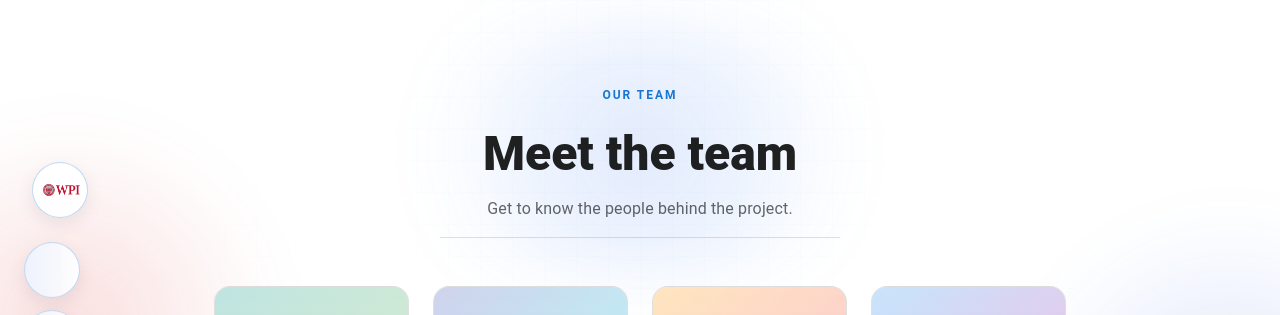
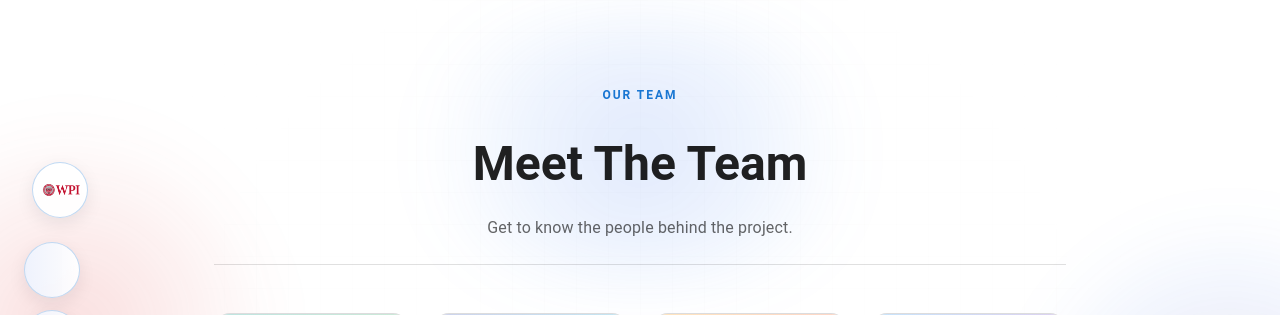
Before and after one commit to zoefisk/mqp-showcase-site, a Next.js app: page /meet-the-team in a window 1280 px wide. Shown: the top 315 px of the page. Built offline with nearby package versions, Linux system fonts and the light colour scheme; some icons are missing.

Commit message:
create reusable component for the page header and replace pages so that they use it

```diff
--- a/src/app/graph-editor/page.tsx
+++ b/src/app/graph-editor/page.tsx
@@ -2,33 +2,16 @@ import * as React from "react";
 import { Divider, Stack, Typography } from "@mui/material";
 import PageShell from "@/components/layout/PageShell";
 import VegaGraphEditor from "@/components/vega/VegaGraphEditor";
+import PageHeader from "@/components/PageHeader";
 
 export default function GraphEditorPage() {
     return (
         <PageShell maxWidth="lg">
-            <Stack spacing={3} alignItems="center" mb={6}>
-                {/* subtle eyebrow label */}
-                <Typography
-                    variant="overline"
-                    sx={{
-                        letterSpacing: 2,
-                        fontWeight: 700,
-                        color: "primary.main",
-                    }}
-                >
-                    MAKE YOUR OWN RRNL
-                </Typography>
-
-                <Typography variant="h3" fontWeight={700}>
-                    Graph Editor
-                </Typography>
-
-                <Typography color="text.secondary" textAlign="center">
-                    Build and customize reference range number lines from RRNL input properties.
-                </Typography>
-
-                <Divider sx={{ width: "100%" }} />
-            </Stack>
+                <PageHeader
+                    eyebrowLabel={"MAKE YOUR OWN RRNL"}
+                    mainHeader={"Graph Editor"}
+                    subheader={"Build and customize reference range number lines from RRNL input properties."}
+                />
 
             <VegaGraphEditor />
         </PageShell>
--- a/src/app/meet-the-team/page.tsx
+++ b/src/app/meet-the-team/page.tsx
@@ -4,6 +4,7 @@ import * as React from "react";
 import { Box, Container, Divider, Stack, Typography } from "@mui/material";
 import TeamGrid from "@/components/team/TeamGrid";
 import { TEAM_MEMBERS } from "@/data/team";
+import PageHeader from "@/components/PageHeader";
 
 export default function MeetTheTeamPage() {
     return (
@@ -15,47 +16,12 @@ export default function MeetTheTeamPage() {
             }}
         >
             <Container maxWidth="md">
-                <Stack spacing={2} alignItems="center" mb={6}>
-                    {/* subtle eyebrow label */}
-                    <Typography
-                        variant="overline"
-                        sx={{
-                            letterSpacing: 2,
-                            fontWeight: 700,
-                            color: "primary.main",
-                        }}
-                    >
-                        OUR TEAM
-                    </Typography>
 
-                    {/* main heading */}
-                    <Typography
-                        variant="h3"
-                        fontWeight={800}
-                        textAlign="center"
-                        sx={{ lineHeight: 1.1 }}
-                    >
-                        Meet the team
-                    </Typography>
-
-                    {/* description */}
-                    <Typography
-                        color="text.secondary"
-                        textAlign="center"
-                        sx={{ maxWidth: 480 }}
-                    >
-                        Get to know the people behind the project.
-                    </Typography>
-
-                    {/* nicer divider */}
-                    <Divider
-                        sx={{
-                            width: "100%",
-                            maxWidth: 400,
-                            mt: 2,
-                        }}
-                    />
-                </Stack>
+                <PageHeader
+                    eyebrowLabel={"OUR TEAM"}
+                    mainHeader={"Meet The Team"}
+                    subheader={"Get to know the people behind the project."}
+                />
 
                 <TeamGrid members={TEAM_MEMBERS} />
             </Container>
--- a/src/app/page.tsx
+++ b/src/app/page.tsx
@@ -3,20 +3,17 @@ import {Box, Container, Divider, Stack, Typography} from "@mui/material";
 import TeamGrid from "@/components/team/TeamGrid";
 import {TEAM_MEMBERS} from "@/data/team";
 import * as React from "react";
+import PageHeader from "@/components/PageHeader";
 
 export default function Home() {
   return (
       <Box sx={{ minHeight: "100vh", py: { xs: 6, sm: 10 } }}>
         <Container maxWidth="md">
-          <Stack spacing={3} alignItems="center" mb={6}>
-            <Typography variant="h3" fontWeight={700}>
-              About This Project
-            </Typography>
-            <Typography color="text.secondary" textAlign="center">
-              For patients with chronic diseases, reference range number lines (RRNLs) can be useful tools in monitoring their health. Existing studies on RRNLs explore how design influences the patient’s understanding of health status, risk, and resulting behaviors. Despite their usefulness in healthcare contexts, there are few visualization tools for creating RRNLs. In this paper, we introduce a new domain-specific language (DSL) that streamlines the creation of reference range number lines. This DSL is based on examples of RRNLs in literature, and supports the reproduction of these graphs with the input of a few data points, balancing usability and customization. Future iterations may support more expansive customization, including visual embellishments.
-            </Typography>
-            <Divider sx={{ width: "100%" }} />
-          </Stack>
+          <PageHeader
+              eyebrowLabel={"A Declarative Specification for Clinical RRNL Visualizations"}
+              mainHeader={"About This Project"}
+              subheader={"For patients with chronic diseases, reference range number lines (RRNLs) can be useful tools in monitoring their health. Existing studies on RRNLs explore how design influences the patient’s understanding of health status, risk, and resulting behaviors. Despite their usefulness in healthcare contexts, there are few visualization tools for creating RRNLs. In this paper, we introduce a new domain-specific language (DSL) that streamlines the creation of reference range number lines. This DSL is based on examples of RRNLs in literature, and supports the reproduction of these graphs with the input of a few data points, balancing usability and customization. Future iterations may support more expansive customization, including visual embellishments."}
+          />
 
           <Typography color="text.secondary" textAlign="center" marginBottom={2}>
             <b>More details about this project</b>
--- a/src/app/report/page.tsx
+++ b/src/app/report/page.tsx
@@ -4,6 +4,7 @@ import * as React from "react";
 import { Box, Button, Container, Divider, Stack, Typography } from "@mui/material";
 import PictureAsPdfIcon from "@mui/icons-material/PictureAsPdf";
 import OpenInNewIcon from "@mui/icons-material/OpenInNew";
+import PageHeader from "@/components/PageHeader";
 
 const PDF_PATH = "/report.pdf";
 
@@ -11,13 +12,10 @@ export default function ReportPage() {
     return (
         <Box sx={{ minHeight: "100vh", py: { xs: 6, sm: 10 } }}>
             <Container maxWidth="md">
-                <Stack spacing={3} alignItems="center" mb={6}>
-                    <Typography variant="h3" fontWeight={700}>
-                        Report
-                    </Typography>
-                    <Typography color="text.secondary" textAlign="center">
-                        View the project report below, or open it in a new tab.
-                    </Typography>
+                <PageHeader
+                    mainHeader="Report"
+                    subheader="View the project report below, or open it in a new tab."
+                >
                     <Stack direction={{ xs: "column", sm: "row" }} spacing={2}>
                         <Button
                             variant="contained"
@@ -25,22 +23,30 @@ export default function ReportPage() {
                             href={PDF_PATH}
                             target="_blank"
                             rel="noreferrer"
-                            sx={{ borderRadius: "999px", textTransform: "none", fontWeight: 600 }}
+                            sx={{
+                                borderRadius: "999px",
+                                textTransform: "none",
+                                fontWeight: 600,
+                            }}
                         >
                             Open PDF
                         </Button>
+
                         <Button
                             variant="outlined"
                             startIcon={<PictureAsPdfIcon />}
                             href={PDF_PATH}
                             download
-                            sx={{ borderRadius: "999px", textTransform: "none", fontWeight: 600 }}
+                            sx={{
+                                borderRadius: "999px",
+                                textTransform: "none",
+                                fontWeight: 600,
+                            }}
                         >
                             Download
                         </Button>
                     </Stack>
-                    <Divider sx={{ width: "100%" }} />
-                </Stack>
+                </PageHeader>
 
                 {/* PDF Viewer */}
                 <Box
--- /dev/null
+++ b/src/components/PageHeader.tsx
@@ -0,0 +1,43 @@
+import {Divider, Stack, Typography} from "@mui/material";
+import * as React from "react";
+
+interface PageHeaderProps {
+    eyebrowLabel?: string;
+    mainHeader: string;
+    subheader?: string;
+    children?: React.ReactNode;
+}
+
+const PageHeader: React.FC<PageHeaderProps> = ({
+                                                   eyebrowLabel,
+                                                   mainHeader,
+                                                   subheader,
+                                                   children,
+                                               }) => {
+
+    return (
+        <Stack spacing={3} alignItems="center" mb={6}>
+            {/* subtle eyebrow label */}
+            <Typography
+                variant="overline"
+                sx={{
+                    letterSpacing: 2,
+                    fontWeight: 700,
+                    color: "primary.main",
+                }}
+            >
+                {eyebrowLabel}
+            </Typography>
+            <Typography variant="h3" fontWeight={700}>
+                {mainHeader}
+            </Typography>
+            <Typography color="text.secondary" textAlign="center">
+                {subheader}
+            </Typography>
+            {children}
+            <Divider sx={{ width: "100%" }} />
+        </Stack>
+    )
+}
+
+export default PageHeader;
```
